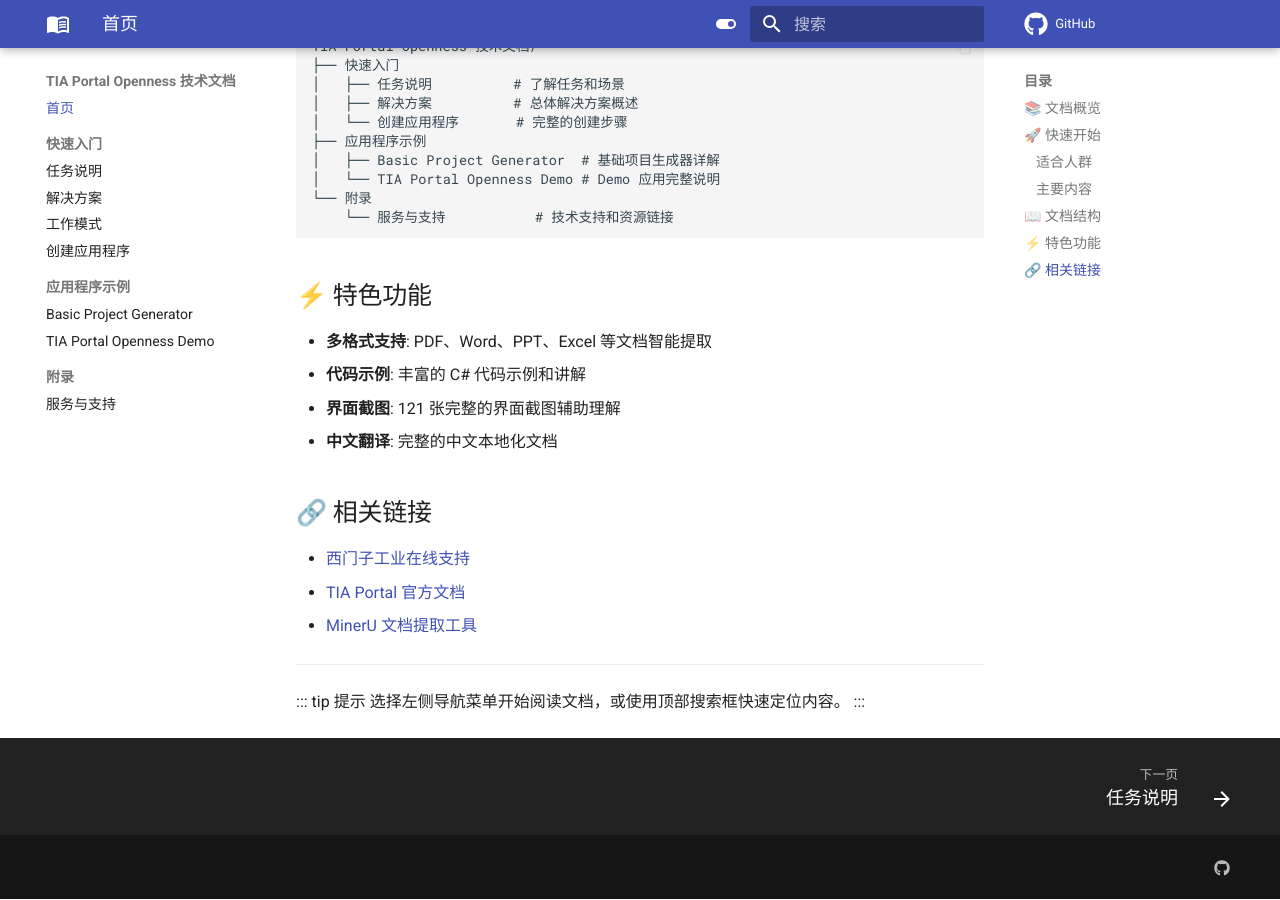
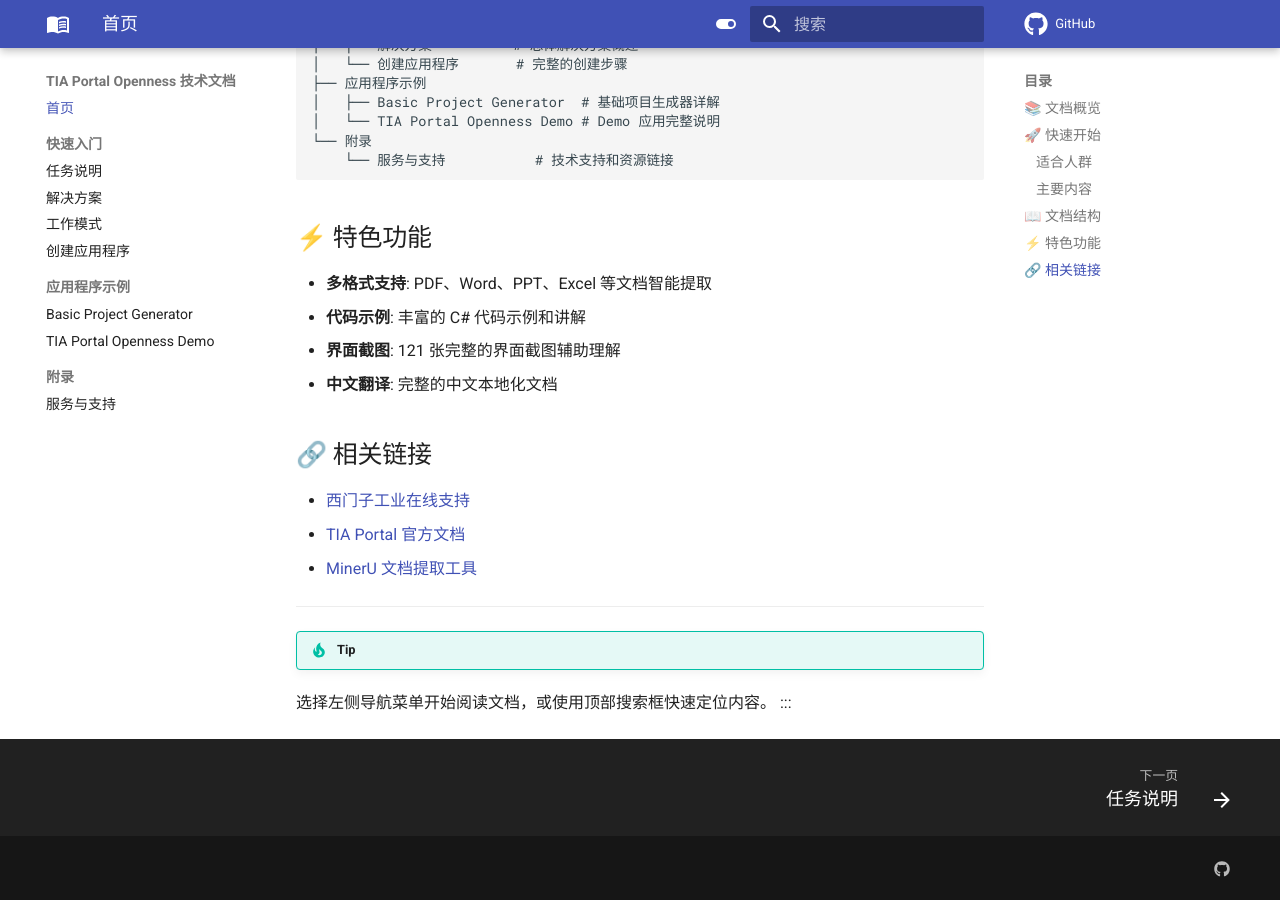
Before and after one commit to lybhb8/tia-openness-demo-docs, an MkDocs documentation site: the page built from docs/index.md, in a window 1280 px wide and 900 px high, scrolled down 1294 px. Built offline with MkDocs 1.6.1 and Material for MkDocs 9.7.7, drawn with Linux system fonts in a browser that asks for light colours; comment, search, counter and statistics services are not loaded.

```diff
--- a/docs/index.md
+++ b/docs/index.md
@@ -4,7 +4,7 @@ description: 西门子 TIA Portal Openness V17.0 完整技术文档，包含入
 
 # TIA Portal Openness 技术文档
 
-::: note
+!!! note
 西门子 TIA Portal Openness V17.0 完整技术文档，基于官方文档翻译，包含入门指南、API 参考和演示应用程序说明。
 :::
 
@@ -65,6 +65,6 @@ TIA Portal Openness 技术文档/
 
 ---
 
-::: tip 提示
+!!! tip 提示
 选择左侧导航菜单开始阅读文档，或使用顶部搜索框快速定位内容。
 :::
```
Also changed, not shown: docs/01 任务.md (+1 -1 lines), docs/04 创建新的 TIA Portal Openness 应用程序.md (+2 -2 lines).
